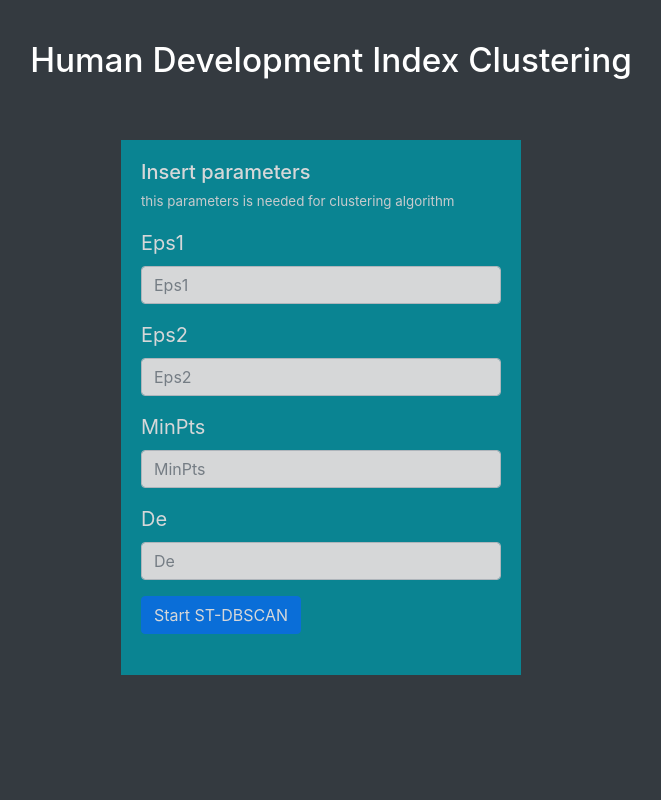
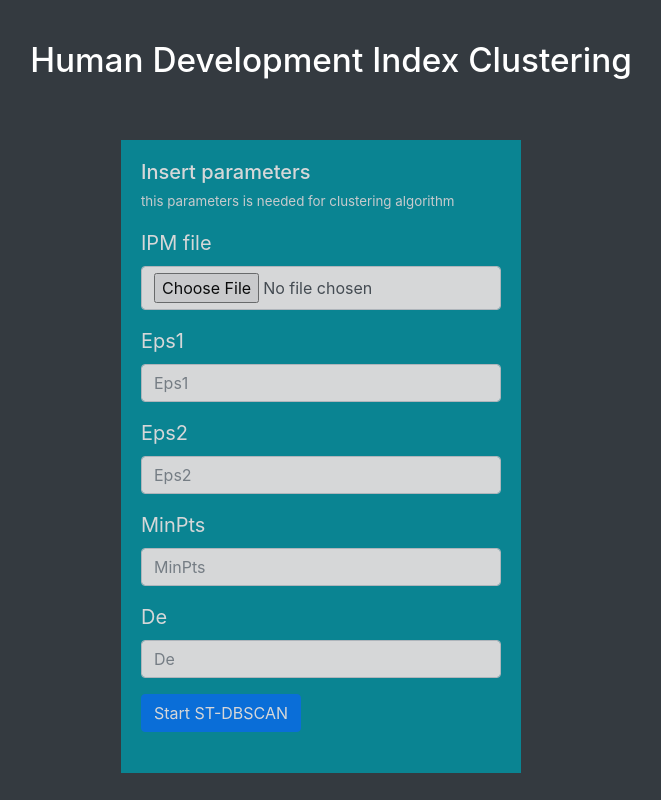
Before and after one commit to eriansha/clustering-hdi, a Django app: page /input/ in a window 1280 px wide. Shown: the whole page, without its empty margins (319-980 px from the left). Run offline with Django 3.2, Linux system fonts and the light colour scheme; some libraries are stand-ins or nearby versions.

Commit message:
Added Upload dataset in input form

```diff
--- a/clusterDash/settings.py
+++ b/clusterDash/settings.py
@@ -38,7 +38,7 @@ INSTALLED_APPS = [
     'django.contrib.messages',
     'django.contrib.staticfiles',
     'dashboard',
-    'bootstrap3',
+    'bootstrap4',
 ]
 
 MIDDLEWARE = [
@@ -62,6 +62,7 @@ TEMPLATES = [
             'context_processors': [
                 'django.template.context_processors.debug',
                 'django.template.context_processors.request',
+                'django.template.context_processors.media',
                 'django.contrib.auth.context_processors.auth',
                 'django.contrib.messages.context_processors.messages',
             ],
@@ -121,3 +122,6 @@ USE_TZ = True
 
 STATIC_URL = '/static/'
 STATIC_ROOT = os.path.join(BASE_DIR, 'static')
+
+MEDIA_URL = '/media/'
+MEDIA_ROOT = os.path.join(BASE_DIR, 'media')
--- a/clusterDash/urls.py
+++ b/clusterDash/urls.py
@@ -16,7 +16,12 @@ Including another URLconf
 from django.conf.urls import include, url
 from django.contrib import admin
 
+from django.conf import settings
+from django.conf.urls.static import static
+
 urlpatterns = [
     url(r'^admin/', admin.site.urls),
     url(r'', include('dashboard.urls'))
 ]
+if settings.DEBUG:
+	urlpatterns += static(settings.MEDIA_URL, document_root=settings.MEDIA_ROOT)
--- a/dashboard/forms.py
+++ b/dashboard/forms.py
@@ -5,4 +5,4 @@ class PostParam(forms.ModelForm):
 
 	class Meta:
 		model = Parameters
-		fields = ('eps1', 'eps2', 'minPts', 'de')
+		fields = ('IPM_file', 'eps1', 'eps2', 'minPts', 'de')
--- a/dashboard/models.py
+++ b/dashboard/models.py
@@ -2,7 +2,7 @@ from django.db import models
 
 # Create your models here.
 class Parameters(models.Model):
-	#file = forms.FileField()
+	IPM_file = models.FileField(upload_to='datasets/', default="")
 	eps1 = models.FloatField()
 	eps2 = models.FloatField()
 	minPts = models.IntegerField()
--- a/dashboard/templates/dashboard/parameters/input.html
+++ b/dashboard/templates/dashboard/parameters/input.html
@@ -3,7 +3,11 @@
 <html>
 <head>
 	<title>Input parameters</title>
-	<link rel="stylesheet" href="https://maxcdn.bootstrapcdn.com/bootstrap/4.0.0-beta.2/css/bootstrap.min.css" integrity="sha384-PsH8R72JQ3SOdhVi3uxftmaW6Vc51MKb0q5P2rRUpPvrszuE4W1povHYgTpBfshb" crossorigin="anonymous">
+<!-- 	<link rel="stylesheet" href="https://maxcdn.bootstrapcdn.com/bootstrap/4.0.0-beta.2/css/bootstrap.min.css" integrity="sha384-PsH8R72JQ3SOdhVi3uxftmaW6Vc51MKb0q5P2rRUpPvrszuE4W1povHYgTpBfshb" crossorigin="anonymous"> -->
+	<!-- Bootstrap core CSS-->
+	<link href="{% static 'css/bootstrap/bootstrap.min.css' %}" rel="stylesheet">
+	<!-- Custom fonts for this template-->
+	<link href="{% static 'font-awesome/css/font-awesome.min.css' %}" rel="stylesheet" type="text/css">
 	<link rel="stylesheet" href="{% static 'css/input_param.css' %}">
 </head>
 <body class='bg-dark'>
@@ -17,17 +21,17 @@
 				<div class='box-param'>
 					<h1>Insert parameters</h1>
 					<p>this parameters is needed for clustering algorithm</p>
-					{% load bootstrap3 %}
-					<form method='post' class='form'>
+					{% load bootstrap4 %}
+					<form method='post' class='form' enctype="multipart/form-data">
 						<div class="form-group">
 							{% csrf_token %}
 							{% bootstrap_form form %}
 							{% buttons %}
-							<button type='submit' class='btn btn-primary'>
-								{% bootstrap_icon "star" %}Start ST-DBSCAN
-							</button>
+								<button type='submit' class='btn btn-primary'>
+									Start ST-DBSCAN
+								</button>
+							{% endbuttons %}
 						</div>
-						{% endbuttons %}
 					</form>
 				</div>
 			</div>
--- a/dashboard/views.py
+++ b/dashboard/views.py
@@ -1,8 +1,9 @@
 from django.shortcuts import render, get_object_or_404, redirect, reverse
 from .models import Parameters
 from .forms import PostParam
-#from django.http import HttpResponseRedirect
-#from .forms import UploadFileForm
+
+from django.conf import settings
+from django.core.files.storage import FileSystemStorage
 # Create your views here.
 
 def dashboard(request):
@@ -11,7 +12,7 @@ def dashboard(request):
 
 def input_param(request):
 	if request.method == 'POST':
-		form = PostParam(request.POST)
+		form = PostParam(request.POST, request.FILES)
 		if form.is_valid():
 			Parameters.objects.all().delete()
 			form.save()
```
Also changed, not shown: dashboard/migrations/0002_auto_20171204_1500.py (added), dashboard/migrations/0003_auto_20171204_1509.py (added), dashboard/static/css/input_param.css (line endings or trailing spaces), db.sqlite3, 1 other file.
